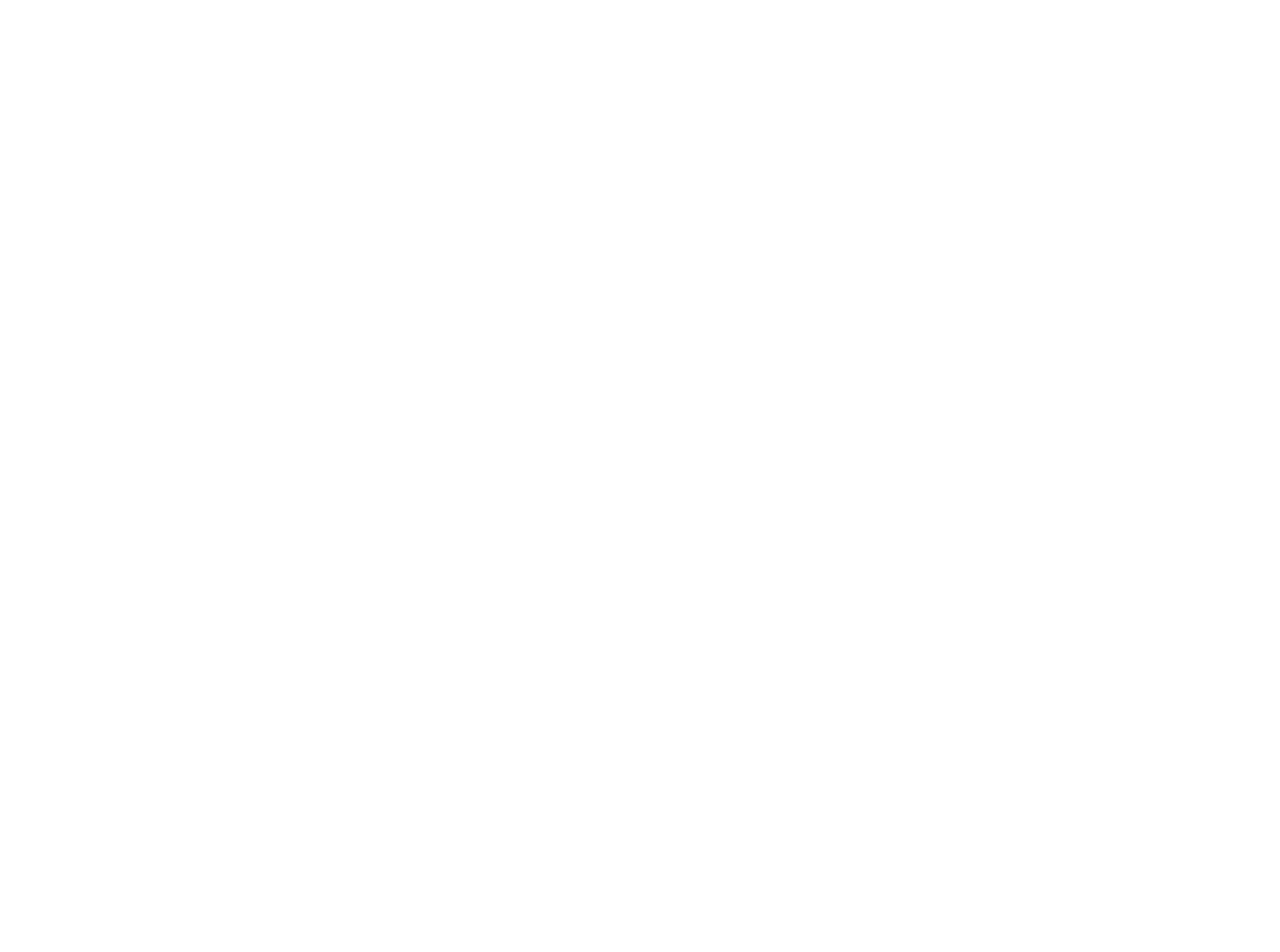
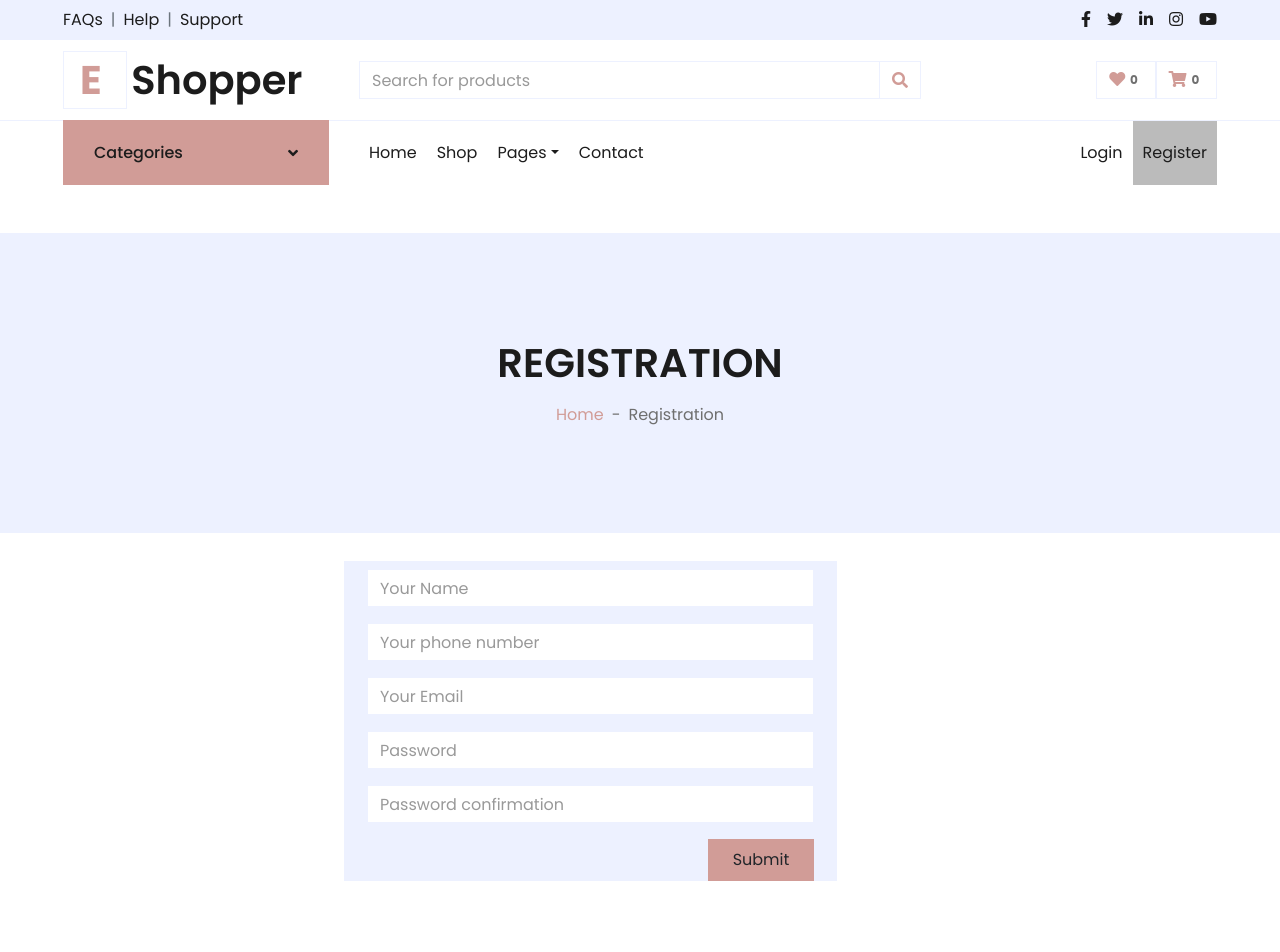
Before and after one commit to Ripon75/frontend-vue, a Vue app: page /register in a window 1280 px wide. Before the commit this address had no page. Shown: the top 952 px of the page. Before the commit the page ends 800 px from the top, so only its background shows below. Built offline with nearby package versions, Linux system fonts and the light colour scheme.

Commit message:
Working on forntend layout

```diff
--- a/src/components/frontend/NavBar.vue
+++ b/src/components/frontend/NavBar.vue
@@ -63,8 +63,12 @@
                             <router-link :to="{name: 'contact'}" class="nav-item nav-link">Contact</router-link>
                         </div>
                         <div class="navbar-nav ml-auto py-0">
-                            <a href="" class="nav-item nav-link">Login</a>
-                            <a href="" class="nav-item nav-link">Register</a>
+                            <router-link :to="{name: 'login'}" class="nav-item nav-link">
+                                Login
+                            </router-link>
+                            <router-link :to="{name: 'register'}" class="nav-item nav-link">
+                                Register
+                            </router-link>
                         </div>
                     </div>
                 </nav>
--- a/src/components/frontend/PageHeader.vue
+++ b/src/components/frontend/PageHeader.vue
@@ -1,6 +1,6 @@
 <template lang="">
     <div>
-        <div class="container-fluid bg-secondary mb-5">
+        <div class="container-fluid bg-secondary mb-4">
             <div class="d-flex flex-column align-items-center justify-content-center" style="min-height: 300px">
                 <h1 class="font-weight-semi-bold text-uppercase mb-3">{{ title }}</h1>
                 <div class="d-inline-flex">
--- a/src/router/index.js
+++ b/src/router/index.js
@@ -1,5 +1,7 @@
 import { createRouter, createWebHistory } from 'vue-router'
 import HomeView from '../views/frontend/HomeView'
+import RegisterView from '../views/frontend/RegisterView'
+import LoginView from '../views/frontend/LoginView'
 import ContactView from '../views/frontend/ContactView'
 import CartView from '../views/frontend/CartView'
 import CheckoutView from '../views/frontend/CheckoutView'
@@ -14,6 +16,22 @@
     component: HomeView,
     meta: {
       page: 'home',
+      layout: 'frontend'
+    }
+  },
+  {
+    path: '/register',
+    name: 'register',
+    component: RegisterView,
+    meta: {
+      layout: 'frontend'
+    }
+  },
+  {
+    path: '/login',
+    name: 'login',
+    component: LoginView,
+    meta: {
       layout: 'frontend'
     }
   },
--- /dev/null
+++ b/src/views/frontend/LoginView.vue
@@ -0,0 +1,42 @@
+
+<template lang="">
+    <div>
+        <!-- Page Header Start -->
+        <PageHeader title="Login"></PageHeader>
+        <!-- Page Header End -->
+
+        <!-- Contact Start -->
+        <div class="container-fluid pt-1">
+            <div class="row px-xl-5">
+                <div class="col-lg-5 offset-3 mb-5 bg-secondary">
+                    <div class="contact-form p-2">
+                        <form  novalidate="novalidate">
+                            <div class="control-group">
+                                <input type="text" class="form-control" placeholder="Your phone number" required="required" />
+                                <p class="help-block text-danger"></p>
+                            </div>
+                            <div class="control-group">
+                                <input type="email" class="form-control" placeholder="Your password"
+                                    required="required" />
+                                <p class="help-block text-danger"></p>
+                            </div>
+                            <div>
+                                <button class="btn btn-primary py-2 px-4 float-right" type="submit">
+                                    Submit
+                                </button>
+                            </div>
+                        </form>
+                    </div>
+                </div>
+            </div>
+        </div>
+    </div>
+</template>
+<script>
+import PageHeader from '@/components/frontend/PageHeader.vue';
+export default {
+    components: {
+        PageHeader
+    }
+}
+</script>
--- /dev/null
+++ b/src/views/frontend/RegisterView.vue
@@ -0,0 +1,54 @@
+
+<template lang="">
+    <div>
+        <!-- Page Header Start -->
+        <PageHeader title="Registration"></PageHeader>
+        <!-- Page Header End -->
+
+        <!-- Contact Start -->
+        <div class="container-fluid pt-1">
+            <div class="row px-xl-5">
+                <div class="col-lg-5 offset-3 mb-5 bg-secondary">
+                    <div class="contact-form p-2">
+                        <form  novalidate="novalidate">
+                            <div class="control-group">
+                                <input type="text" class="form-control" placeholder="Your Name" required="required" />
+                                <p class="help-block text-danger"></p>
+                            </div>
+                            <div class="control-group">
+                                <input type="email" class="form-control" placeholder="Your phone number"
+                                    required="required" />
+                                <p class="help-block text-danger"></p>
+                            </div>
+                            <div class="control-group">
+                                <input type="email" class="form-control" placeholder="Your Email" />
+                                <p class="help-block text-danger"></p>
+                            </div>
+                            <div class="control-group">
+                                <input type="text" class="form-control" placeholder="Password" required="required" />
+                                <p class="help-block text-danger"></p>
+                            </div>
+                            <div class="control-group">
+                                <input type="text" class="form-control" placeholder="Password confirmation" required="required" />
+                                <p class="help-block text-danger"></p>
+                            </div>
+                            <div>
+                                <button class="btn btn-primary py-2 px-4 float-right" type="submit">
+                                    Submit
+                                </button>
+                            </div>
+                        </form>
+                    </div>
+                </div>
+            </div>
+        </div>
+    </div>
+</template>
+<script>
+import PageHeader from '@/components/frontend/PageHeader.vue';
+export default {
+    components: {
+        PageHeader
+    }
+}
+</script>
```
